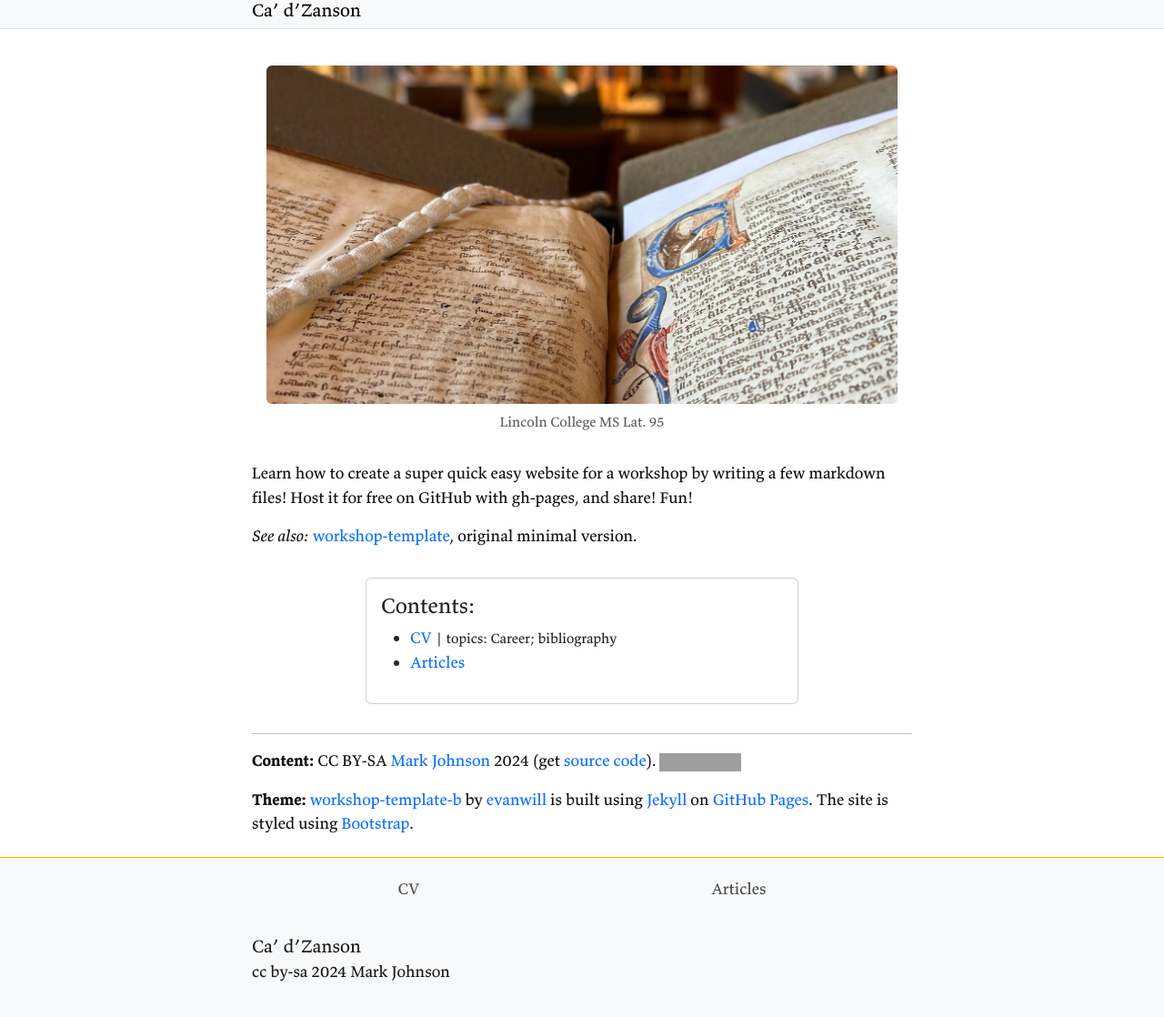
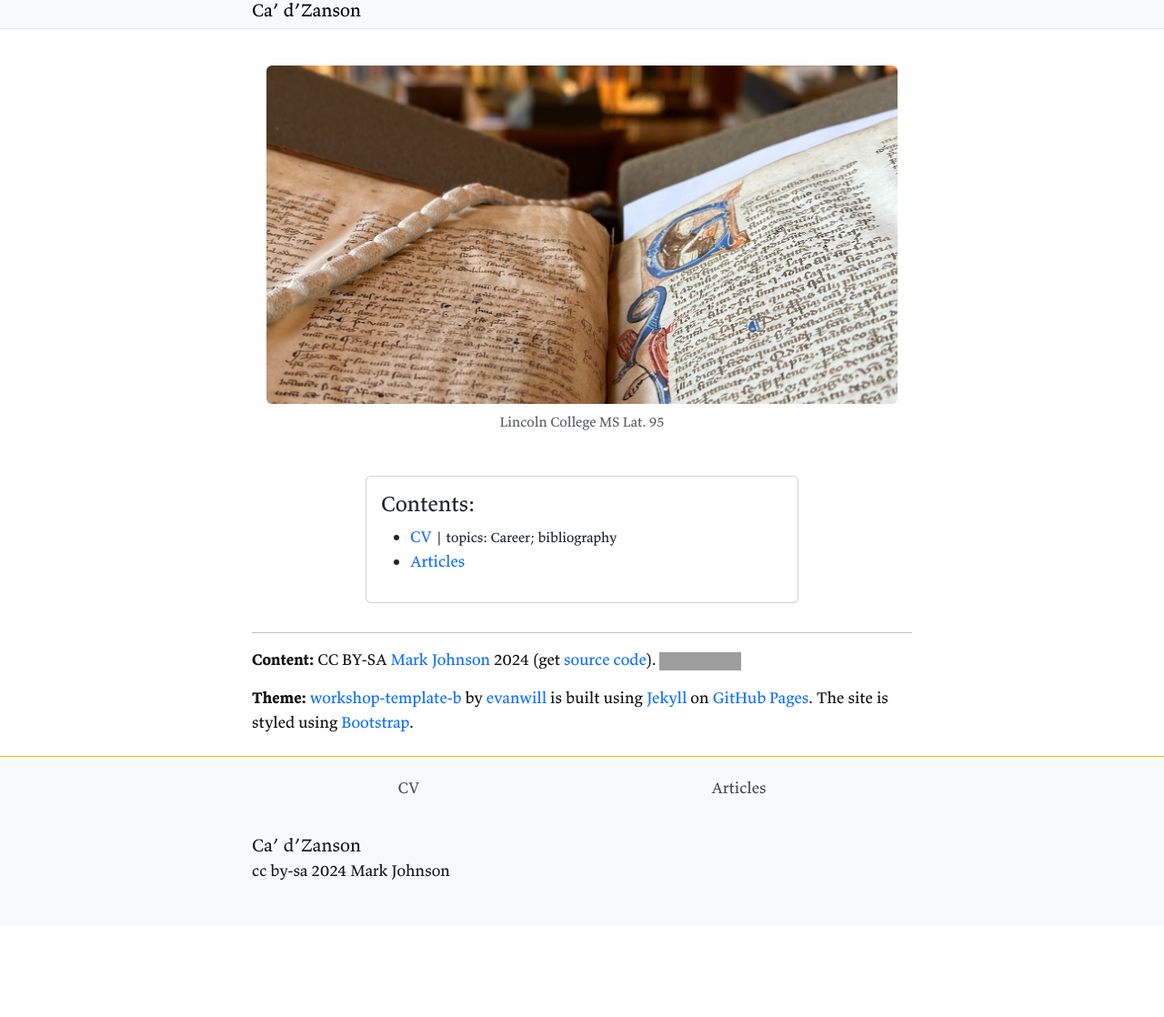
Before and after one commit to cadzanson/cadzanson.github.io, a Jekyll site: the page built from index.md, in a window 1280 px wide, cut to the strip 121-1250 px from the top of the page. Shown: the top 1118 px of the strip at 91% size. Built offline with Jekyll 4.4.1, drawn with Linux system fonts in a browser that asks for light colours; after the commit the page ends 1139 px from its top, so only the background shows below that; grey boxes are pictures that could not be loaded.

Commit message:
More cleaning up

```diff
--- a/index.md
+++ b/index.md
@@ -5,12 +5,6 @@ layout: page
 
 {% include figure.html img="lincoln_lat95.jpg" alt="Check me out!" caption="Lincoln College MS Lat. 95" width="100%" %}
 
-Learn how to create a super quick easy website for a workshop by writing a few markdown files!
-Host it for free on GitHub with gh-pages, and share!
-Fun!
-
-*See also:* [workshop-template](https://evanwill.github.io/workshop-template/), original minimal version.
-
 {% include toc.html %}
 
 ------
```
